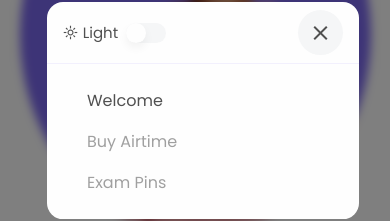
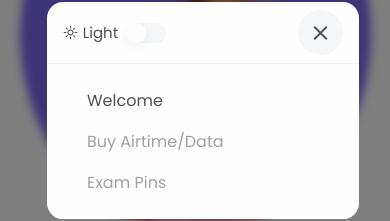
Before and after one commit to t858/vtu, a React (Vite) app: page / in a window 390 px wide. Both pictures are taken after a click on the button "menu". Shown: the part 276-497 px from the top of the page. Built offline with nearby package versions, Linux system fonts and the light colour scheme; no server answers; a web font is replaced by a local one.

Commit message:
added data to the button

```diff
--- a/src/components/MobileNav.jsx
+++ b/src/components/MobileNav.jsx
@@ -40,7 +40,7 @@ const MobileNav = ({ toggleMenu, isDarkMode, toggleTheme }) => {
             </li>
             <li>
               <NavLink className="nav-link" to="/airtime">
-                Buy Airtime
+                Buy Airtime/Data
               </NavLink>
             </li>
             <li>
```
